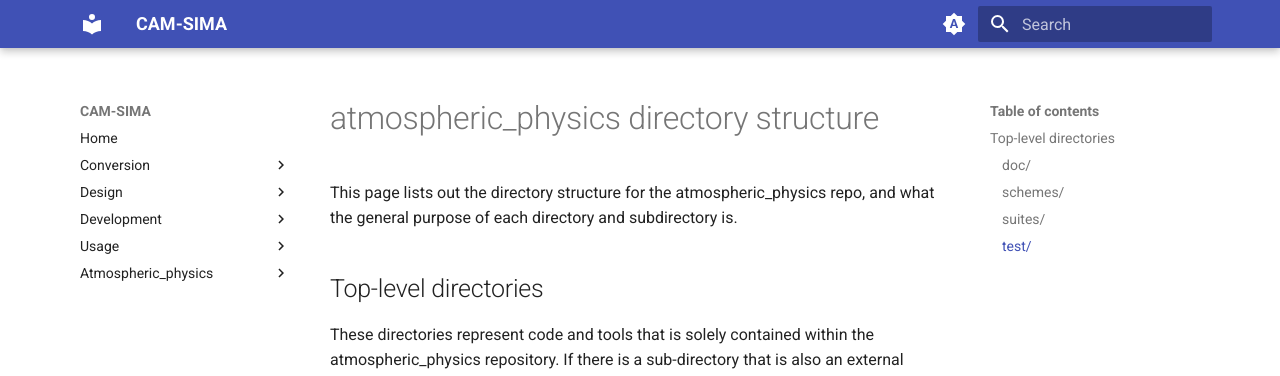
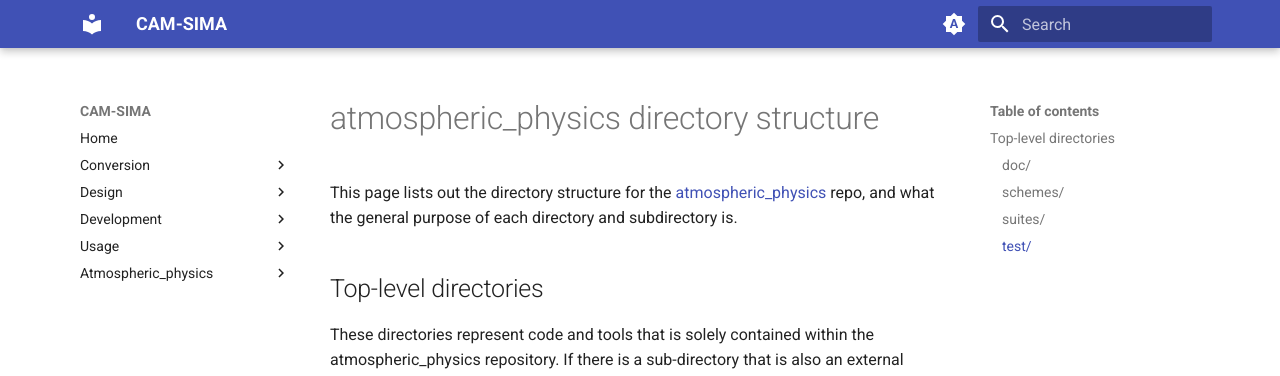
Before and after one commit to kuanchihwang/CAM-SIMA-Docs, an MkDocs documentation site: the page built from docs/atmospheric_physics/directory-structure.md, in a window 1280 px wide and 1345 px high. Shown: the top 376 px of the window. Built offline with MkDocs 1.6.1 and Material for MkDocs 9.7.7, drawn with Linux system fonts in a browser that asks for light colours; part of the change alters nothing that is shown.

```diff
--- a/docs/atmospheric_physics/directory-structure.md
+++ b/docs/atmospheric_physics/directory-structure.md
@@ -1,6 +1,6 @@
 # atmospheric_physics directory structure
 
-This page lists out the directory structure for the atmospheric_physics repo, and what the general purpose of each directory and subdirectory is.
+This page lists out the directory structure for the [atmospheric_physics](https://github.com/ESCOMP/atmospheric_physics) repo, and what the general purpose of each directory and subdirectory is.
 
 ## Top-level directories
 
```
